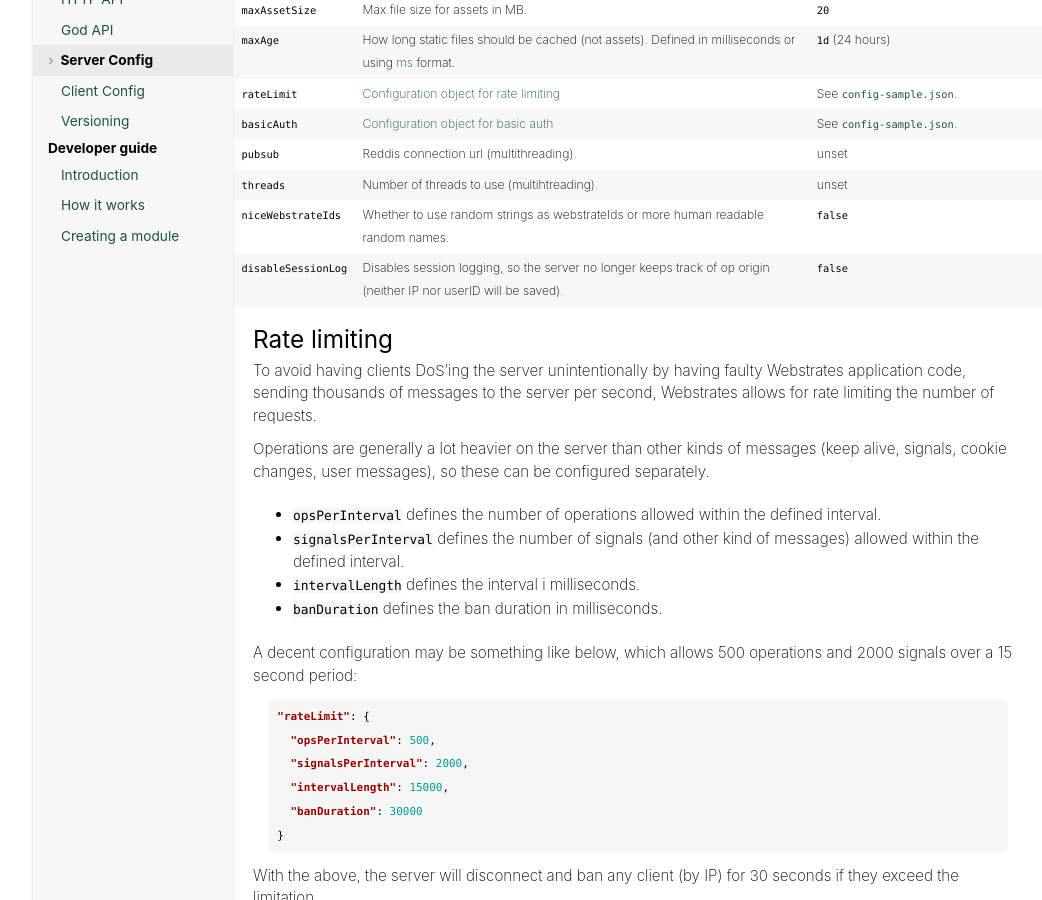
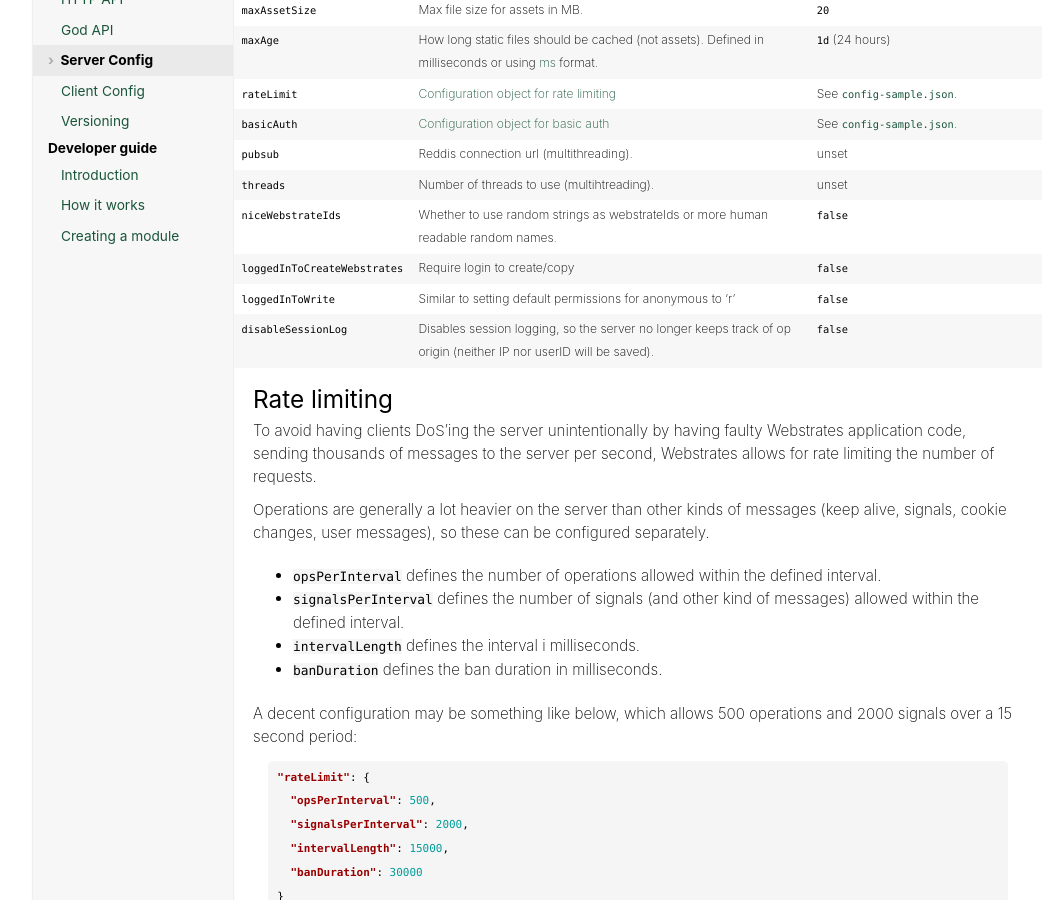
Before and after one commit to Webstrates/webstrates.github.io, a Jekyll site: the page built from _posts/2017-07-24-server-config.md, in a window 1280 px wide and 900 px high, scrolled down 774 px. Shown: the whole window, without its empty margins (107-1149 px from the left). Built offline with Jekyll 4.4.1, drawn with Linux system fonts in a browser that asks for light colours; comment, search, counter and statistics services are not loaded.

Commit message:
Added a few undocumented config settings

```diff
--- a/_posts/2017-07-24-server-config.md
+++ b/_posts/2017-07-24-server-config.md
@@ -28,6 +28,8 @@ that gets copied over to `config.json` if no `config.json` file is present when
 | `pubsub`           | Reddis connection url (multithreading).    | unset                                 |
 | `threads`          | Number of threads to use (multihtreading). | unset                                 |
 | `niceWebstrateIds` | Whether to use random strings as webstrateIds or more human readable random names. | `false` |
+| `loggedInToCreateWebstrates` | Require login to create/copy     | `false`                               |
+| `loggedInToWrite`  | Similar to setting default permissions for anonymous to 'r' | `false`              |
 | `disableSessionLog` | Disables session logging, so the server no longer keeps track of op origin (neither IP nor userID will be saved). | `false` |
 |--------------------|--------------------------------------------|---------------------------------------|
 
```
